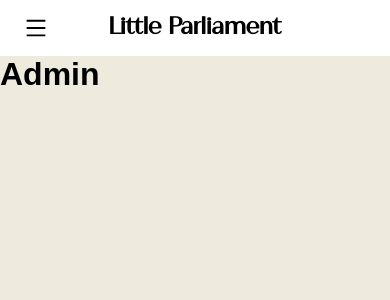
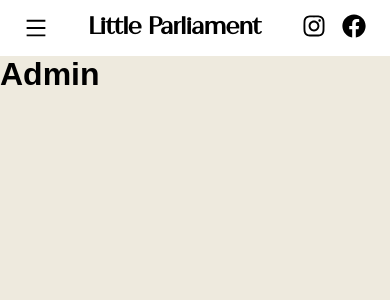
Before and after one commit to Shadakai/Little_parliament_website, a React (Vite) app in the folder src/little-parliament-frontend/: page /admin in a window 390 px wide. Shown: the top 300 px of the page. Built offline with nearby package versions, Linux system fonts and the light colour scheme.

Commit message:
Created socialLinks component, refined Desktop and Mobile nav

```diff
--- a/src/little-parliament-frontend/src/components/MobileNav.jsx
+++ b/src/little-parliament-frontend/src/components/MobileNav.jsx
@@ -3,60 +3,15 @@
 import { Link } from "react-router-dom"
 import Icon from "./NavIcon"
 import '../styles/components/MobileNav.css'
-import { FaInstagram, FaFacebook } from 'react-icons/fa'
+import { routeDetails, socialLinkDetails } from '../utilities/RouteDetails'
+import SocialLinks from "./SocialLinks"
 
 export default function MobileNav() {
     const [open, setOpen] = useState(false)
-    const routeDetails = [
-        {
-            path: '/',
-            title: 'Home'
-        },
-        {
-            path: '/about',
-            title: 'About'
-        },
-        {
-            path: '/menu',
-            title: 'Menu'
-        },
-        {
-            path: '/products',
-            title: 'Products'
-        },
-        {
-            path: '/Cart',
-            title: 'Cart'
-        },
-    ]
-
-    const socialLinkDetails = [
-        {
-            title: 'Instagram',
-            icon: <FaInstagram />,
-            url: '/'
-        },
-        {
-            title: 'Facebook',
-            icon: <FaFacebook />,
-            url: '/'
-        },
-    ]
 
     const routes = routeDetails.map((route, index) =>
         <li className="mobile-nav__link" key={index} onClick={() => setOpen(!open)}>
             <Link to={route.path}>{route.title}</Link>
-        </li>
-    )
-
-    const socialLinks = socialLinkDetails.map((link, index) =>
-        <li className="mobile-nav__social-link" key={index}>
-            <a href={link.url}>
-                <div className="mobile-nav__social-link-content">
-                    <i className="mobile-nav__social-link-icon">{link.icon}</i>
-                    <h4 className="mobile-nav__social-link-title">{link.title}</h4>
-                </div>
-            </a>
         </li>
     )
 
@@ -69,14 +24,13 @@
                 <h2 className="mobile-nav-title">
                     Little Parliament
                 </h2>
+                <SocialLinks details={socialLinkDetails}/>
             </div>
             <nav className={open ? 'mobile-nav open' : 'mobile-nav close'}>
                 <ul className="mobile-nav__links">
                     {routes}
                 </ul>
-                <ul className="mobile-nav__social-links">
-                    {socialLinks}
-                </ul>
+                <SocialLinks details={socialLinkDetails}/>
             </nav>
         </div>
     )
--- a/src/little-parliament-frontend/src/components/Nav.jsx
+++ b/src/little-parliament-frontend/src/components/Nav.jsx
@@ -1,43 +1,26 @@
 import React from 'react';
 import { Link } from "react-router-dom"
 import '../styles/components/Nav.css'
+import { routeDetails, socialLinkDetails } from '../utilities/RouteDetails'
+import SocialLinks from "./SocialLinks"
 
 export default function Nav() {
-    const routeDetails = [
-        {
-            path: '/',
-            title: 'Home'
-        },
-        {
-            path: '/about',
-            title: 'About'
-        },
-        {
-            path: '/menu',
-            title: 'Menu'
-        },
-        {
-            path: '/products',
-            title: 'Products'
-        },
-        {
-            path: '/Cart',
-            title: 'Cart'
-        },
-    ]
-
     const routes = routeDetails.map((route, index) =>
         <li className="nav__link" key={index}>
             <Link to={route.path}>{route.title}</Link>
         </li>
     )
+
     return (
         <div className="nav-container">
             <nav className='container nav'>
-                <h2 className="nav__title">Little Parliament</h2>
-                <ul className='nav__links'>
-                    {routes}
-                </ul>
+                <div className="nav-content">
+                    <h2 className="nav__title">Little Parliament</h2>
+                    <ul className='nav__links'>
+                        {routes}
+                    </ul>
+                </div>
+                <SocialLinks details={socialLinkDetails} />
             </nav>
         </div>
     )
--- /dev/null
+++ b/src/little-parliament-frontend/src/components/SocialLinks.jsx
@@ -0,0 +1,22 @@
+import React from 'react'
+import "../styles/components/SocialLinks.css"
+
+export default function SocialLinks(props) {
+    const { details, title } = props
+    console.log(props)
+    const socialLinks = details.map((link, index) =>
+        <li className="social-link" key={index}>
+            <a href={link.url}>
+                <div className="social-link-content">
+                    <i className="social-link-icon">{link.icon}</i>
+                    {title ? <h4 className="social-link-title">{link.title}</h4> : null}
+                </div>
+            </a>
+        </li>
+    )
+    return (
+        <ul className="social-links">
+            {socialLinks}
+        </ul>
+    )
+}
--- a/src/little-parliament-frontend/src/styles/components/MobileNav.css
+++ b/src/little-parliament-frontend/src/styles/components/MobileNav.css
@@ -9,14 +9,12 @@
     width: 100%;
     height: 100%;
     display: flex;
-    justify-content: center;
+    justify-content: space-between;
     align-items: center;
+    padding: 0 var(--padding);
 }
 
 .mobile-nav-icon-container {
-    position: absolute;
-    top: 1rem;
-    left: 1.5rem;
     height: 1.5rem;
     width: 1.5rem;
     transition: ease-in-out;
@@ -71,6 +69,12 @@
     color: var(--black);
 }
 
+.mobile-nav .social-links {
+    padding: var(--padding);
+    justify-content: center;
+    border-bottom: 1px solid var(--brand-light-grey-1);
+}
+
 @media only screen and (min-width: 991px) {
     .mobile-nav-container {
         display: none;
--- a/src/little-parliament-frontend/src/styles/components/Nav.css
+++ b/src/little-parliament-frontend/src/styles/components/Nav.css
@@ -11,8 +11,13 @@
     .nav {
         display: flex;
         align-items: center;
+        justify-content: space-between;
         padding: 2rem;
         max-width: calc(1248px + (var(--padding ) * 2));
+    }
+    .nav-content {
+        display: flex;
+        align-items: center;
     }
     .nav__title {
         font-family: var(--fancy-font);
--- /dev/null
+++ b/src/little-parliament-frontend/src/styles/components/SocialLinks.css
@@ -0,0 +1,16 @@
+.social-links {
+    display: flex;
+}
+
+.social-link-icon {
+    color: black;
+}
+
+.social-link + .social-link {
+    margin-left: 1rem;
+}
+
+.social-link-icon svg{
+    height: 1.5rem;
+    width: 1.5rem;
+}
--- /dev/null
+++ b/src/little-parliament-frontend/src/utilities/RouteDetails.jsx
@@ -0,0 +1,37 @@
+import { FaInstagram, FaFacebook } from 'react-icons/fa'
+
+export const routeDetails = [
+    {
+        path: '/',
+        title: 'Home'
+    },
+    {
+        path: '/about',
+        title: 'About'
+    },
+    {
+        path: '/menu',
+        title: 'Menu'
+    },
+    {
+        path: '/products',
+        title: 'Products'
+    },
+    {
+        path: '/Cart',
+        title: 'Cart'
+    },
+]
+
+export const socialLinkDetails = [
+    {
+        title: 'Instagram',
+        icon: <FaInstagram />,
+        url: '/'
+    },
+    {
+        title: 'Facebook',
+        icon: <FaFacebook />,
+        url: '/'
+    },
+]
```
